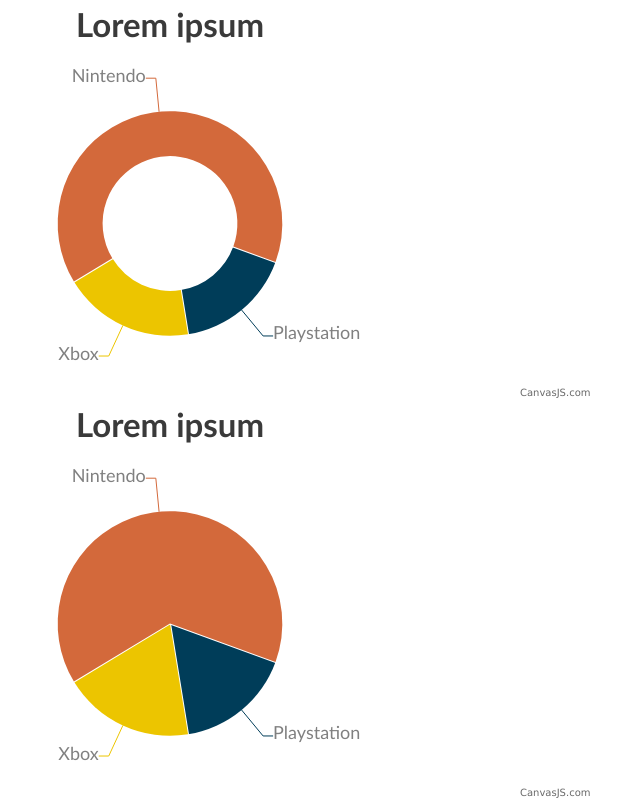
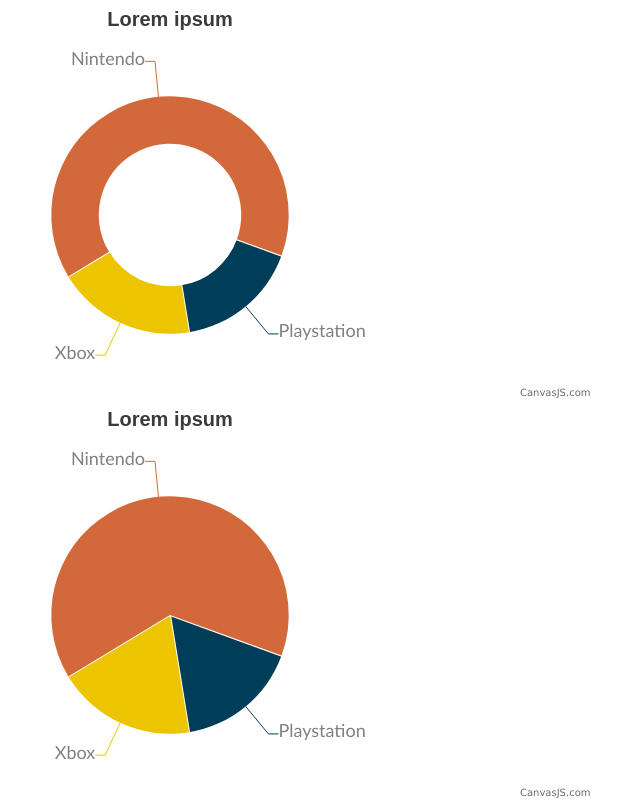
Before and after one commit to KnowitLabs/Graphs, a plain HTML site: page demo.html in a window 1280 px wide. Shown: the top 804 px of the page, without its empty margins (324-964 px from the left). Drawn offline with nearby package versions, Linux system fonts and the light colour scheme.

Commit message:
added settings for fontsize and fontfamily

```diff
--- a/demo.html
+++ b/demo.html
@@ -26,8 +26,7 @@
   <body>
       <div class="container">
 
-        <input type="hidden" class="canvasjs-colorset" data-colorsetname="default"
-        data-colorset="#003d59,#ecc500,#d3693b,#a6bbc5,#4c778a,#26a489,#dc825a,#118baf,#419dbe,#62b29d,#333332" />
+        <input type="hidden" class="canvasjs-settings" data-colorsetname="default" data-fontsize="20" data-fontfamily="Arial" data-colorset="#003d59,#ecc500,#d3693b,#a6bbc5,#4c778a,#26a489,#dc825a,#118baf,#419dbe,#62b29d,#333332" />
 
         <div class="row">
         	<div class="col-md-9 col-lg-9 col-xs-12 col-sm-12">
--- a/src/graphs.js
+++ b/src/graphs.js
@@ -1,4 +1,9 @@
 var graphs = {
+	fontsize: 20,
+	fontfamily: 'Arial',
+	colorsetname: 'default',
+	colorset: null,
+
 	init: function () {
 		// Only init if a graph is detected.
 		if ($('.canvasjs').length > 0) {
@@ -8,6 +13,13 @@
 				if ($(this).data('graphtype') === 'IncompleteDonut') {
 					graphs.drawIncompleteDonut($(this).attr('id'), $(this).data('value'), $(this).data('color'))
 				} else {
+					if ($('.canvasjs-settings').length > 0) {
+						$colorset = $('.canvasjs-settings').data('colorset');
+						graphs.colorsetname = $('.canvasjs-settings').data('colorsetname');
+						graphs.colorset = graphs.createColorset($colorset);
+						graphs.fontsize = $('.canvasjs-settings').data('fontsize');
+						graphs.fontfamily = $('.canvasjs-settings').data('fontfamily');
+					}
 					graphs.draw($(this).attr('id'), $(this).data('graphtype'), $(this).data('stats'), $(this).data('title'))
 				}
 			});
@@ -29,17 +41,15 @@
 			dataType: 'json'
 		});
 		$ajaxCall.done(function (response) {
-			if ($('.canvasjs-colorset').length > 0) {
-				$colorset = $('.canvasjs-colorset').data('colorset');
-				$colorsetname = $('.canvasjs-colorset').data('colorsetname');
-				$colorset = graphs.createColorset($colorset);
-				CanvasJS.addColorSet($colorsetname, $colorset);
-			}
+			CanvasJS.addColorSet(graphs.colorsetname, graphs.colorset);
+
 			var chart = new CanvasJS.Chart(graphid, {
 				backgroundColor: 'transparent',
-				colorSet: $colorsetname,
+				colorSet: graphs.colorsetname,
 				title: {
-					text: title
+					text: title,
+					fontSize: graphs.fontsize,
+					fontFamily: graphs.fontfamily,
 				},
 				data: [{
 					type: graphtype,
```
